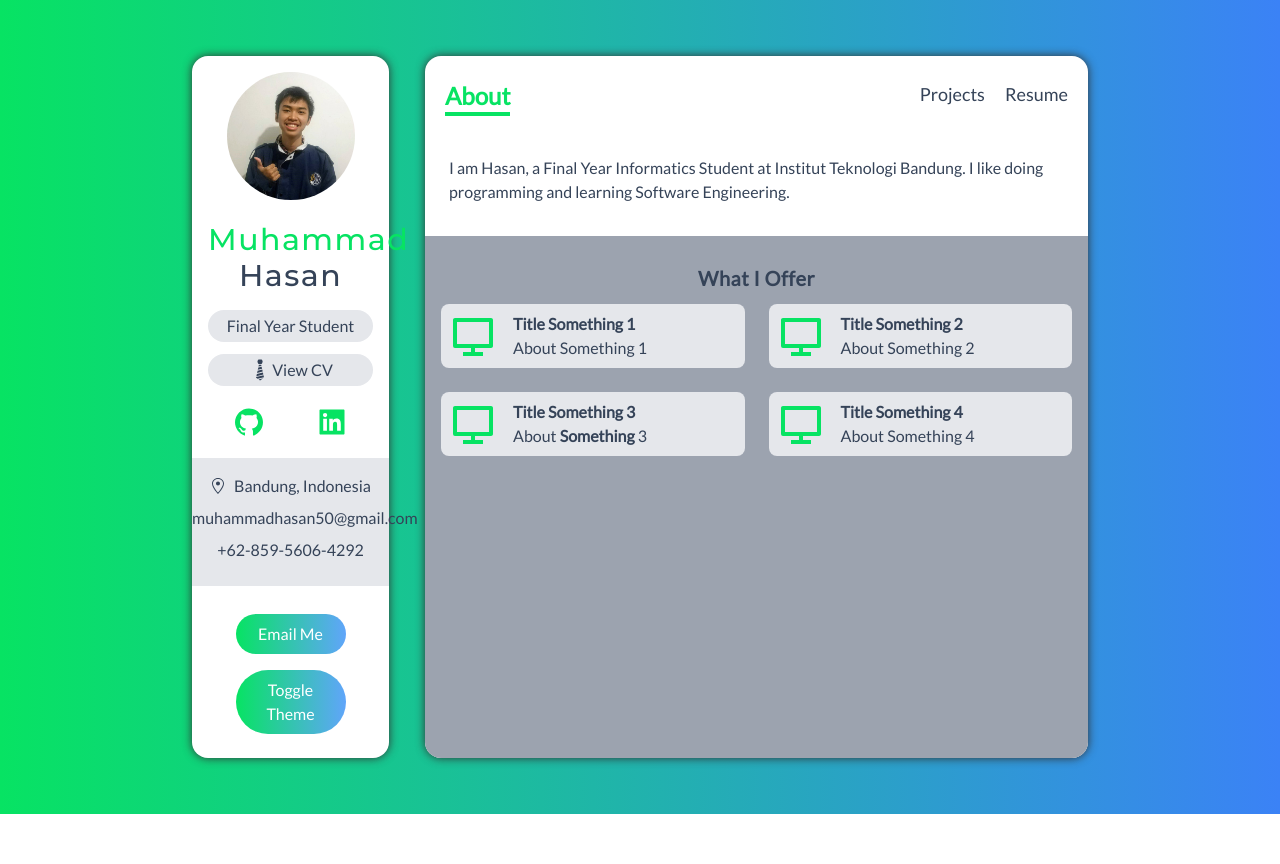
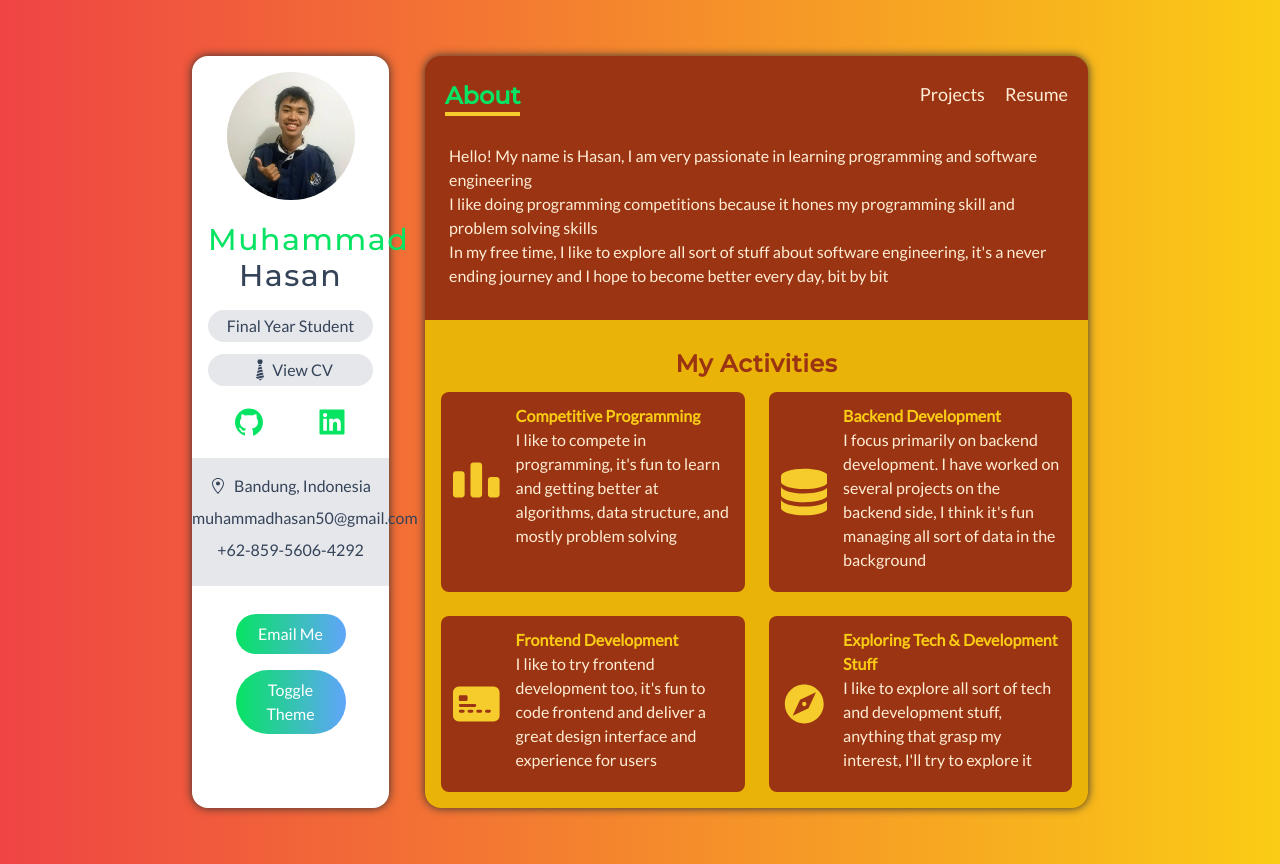
Before and after one commit to muhammadhasan01/portofolio, a Next.js app: page / in a window 1280 px wide. Before the commit the page ends 814 px from the top, so only its background shows below. Built offline with nearby package versions, Linux system fonts and the light colour scheme.

Commit message:
feat: change color and elements for about page

```diff
--- a/components/Navbar.tsx
+++ b/components/Navbar.tsx
@@ -35,7 +35,7 @@ const Navbar = () => {
 
   return (
     <div className='flex justify-between px-5 py-3 my-3'>
-      <span className='font-bold text-green text-xl border-b-4 text-green border-green md:text-2xl'>
+      <span className='font-bold text-cnc-yellow font-montserrat text-xl border-b-4 text-green border-cnc-yellow md:text-2xl'>
         {activeItem}
       </span>
       <div className='text-lg flex space-x-5'>
--- a/components/ServiceCard.tsx
+++ b/components/ServiceCard.tsx
@@ -10,11 +10,11 @@ const ServiceCard: FunctionComponent<{ service: IService }> = ({ service: { abou
   }
 
   return (
-    <div className='p-2 flex items-center space-x-4'>
-      <Icon className='w-12 h-12 text-green' />
-      <div>
-        <h5 className='font-bold'>{title}</h5>
-        <p dangerouslySetInnerHTML={createMarkup()} />
+    <div className='p-3 grid grid-cols-12 flex items-center space-x-4'>
+      <Icon className='w-full col-span-2 text-cnc-yellow' size={50} />
+      <div className='col-span-10 pb-2'>
+        <h5 className='font-bold text-yellow-400'>{title}</h5>
+        <p className='text-orange-100' dangerouslySetInnerHTML={createMarkup()} />
       </div>
     </div>
   );
--- a/data.ts
+++ b/data.ts
@@ -1,27 +1,32 @@
 import { RiComputerLine } from 'react-icons/ri';
 import { IProject, IService, ISkill } from './type';
-import { BsCircleFill } from 'react-icons/bs';
+import { BsCircleFill, BsCreditCard2FrontFill } from 'react-icons/bs';
+import { SiCodeforces } from 'react-icons/si';
+import { ImDatabase } from 'react-icons/im';
+import { MdExplore } from 'react-icons/md';
 
 export const services: IService[] = [
   {
-    title: 'Title Something 1',
-    about: 'About Something 1',
-    Icon: RiComputerLine,
+    title: 'Competitive Programming',
+    about: 'I like to compete in programming,' +
+      ' it\'s fun to learn and getting better at algorithms, data structure, and mostly problem solving',
+    Icon: SiCodeforces,
   },
   {
-    title: 'Title Something 2',
-    about: 'About Something 2',
-    Icon: RiComputerLine,
+    title: 'Backend Development',
+    about: 'I focus primarily on backend development. I have worked on several projects on the backend side, ' +
+      'I think it\'s fun managing all sort of data in the background',
+    Icon: ImDatabase,
   },
   {
-    title: 'Title Something 3',
-    about: 'About <b>Something</b>  3',
-    Icon: RiComputerLine,
+    title: 'Frontend Development',
+    about: 'I like to try frontend development too, it\'s fun to code frontend and deliver a great design interface and experience for users',
+    Icon: BsCreditCard2FrontFill,
   },
   {
-    title: 'Title Something 4',
-    about: 'About Something 4',
-    Icon: RiComputerLine,
+    title: 'Exploring Tech & Development Stuff',
+    about: 'I like to explore all sort of tech and development stuff, anything that grasp my interest, I\'ll try to explore it',
+    Icon: MdExplore,
   },
 ];
 
--- a/pages/_app.tsx
+++ b/pages/_app.tsx
@@ -14,7 +14,8 @@ function MyApp({ Component, pageProps, router }) {
           <Sidebar />
         </div>
         <div
-          className='lg:col-span-9 bg-white rounded-2xl col-span-12 dark:bg-dark-900 flex flex-col overflow-hidden shadow-custom-light dark:shadow-custom-dark'>
+          className='lg:col-span-9 bg-orange-800 text-orange-100 rounded-2xl col-span-12 dark:bg-dark-900 flex
+          flex-col overflow-hidden shadow-custom-light dark:shadow-custom-dark'>
           <Navbar />
           <AnimatePresence exitBeforeEnter>
             <Component {...pageProps} key={router.route} />
--- a/pages/_document.tsx
+++ b/pages/_document.tsx
@@ -9,7 +9,7 @@ class MyDocument extends Document {
           <meta name='keywords' content='NextJS, Personal Website, Portofolio, React' />
         </Head>
         <body
-          className='bg-fixed bg-gradient-to-r from-green to-blue-500 dark:from-dark-500 dark:to-dark-700 dark:text-white'>
+          className='bg-fixed bg-gradient-to-r from-red-500 to-yellow-400 dark:from-dark-500 dark:to-dark-700 dark:text-white'>
         <Main />
         <NextScript />
         </body>
--- a/pages/index.tsx
+++ b/pages/index.tsx
@@ -18,20 +18,27 @@ const index = () => {
           Hasan's Portfolio Website | About
         </title>
       </Head>
-      <h5 className='my-3 font-medium text-base'>
-        I am Hasan, a Final Year Informatics Student at Institut Teknologi Bandung. I like doing programming and
-        learning Software Engineering.
+      <h5 className='mb-3 font-medium'>
+        Hello! My name is Hasan, I am very passionate in learning programming and software
+        engineering <br />
+
+        I like doing programming competitions because it hones my programming skill and problem solving
+        skills <br />
+
+        In my free time, I like to explore all sort of stuff about software engineering, it's a never
+        ending journey and
+        I hope to become better every day, bit by bit <br />
       </h5>
-      <div className='p-4 mt-5 bg-gray-400 dark:bg-dark-700 flex-grow'
+      <div className='p-4 mt-5 bg-yellow-500 dark:bg-dark-700 flex-grow'
            style={{ 'marginLeft': '-1.5rem', 'marginRight': '-1.5rem' }}>
-        <h6 className='my-3 font-bold text-xl text-center tracking-wide'>
-          What I Offer
+        <h6 className='my-3 text-2xl font-black text-orange-800 dark:text-cnc-yellow font-montserrat text-center tracking-wide'>
+          My Activities
         </h6>
         <div className='grid lg:grid-cols-2 gap-6'>
           {
             services.map(service => (
               <motion.div variants={fadeInUp} initial='initial' animate='animate'
-                          className='lg:col-span-1 bg-gray-200 dark:bg-dark-900 rounded-lg'>
+                          className='lg:col-span-1 bg-orange-800 dark:bg-dark-900 text-white rounded-lg'>
                 <ServiceCard service={service} key={service.title} />
               </motion.div>
             ))
--- a/styles/globals.css
+++ b/styles/globals.css
@@ -11,7 +11,7 @@ body {
 }
 
 ::-webkit-scrollbar-thumb {
-    background-image: linear-gradient(to right bottom, #07E363, #0575E6);
+    background-image: linear-gradient(to right bottom, rgba(241, 5, 5, 0.8), #ffb601);
 }
 
 ::-webkit-scrollbar {
--- a/tailwind.config.js
+++ b/tailwind.config.js
@@ -7,6 +7,7 @@ module.exports = {
   theme: {
     fontFamily: {
       montserrat: ['Montserrat', 'Open Sans'],
+      description: ['Helvetica', 'sans-serif']
     },
     boxShadow: {
       'custom-light': ' 0 0 10px #313131',
```
